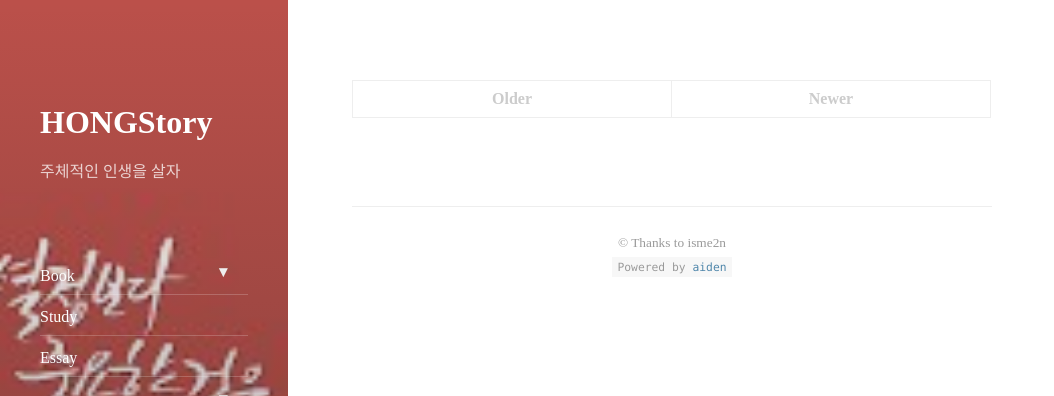
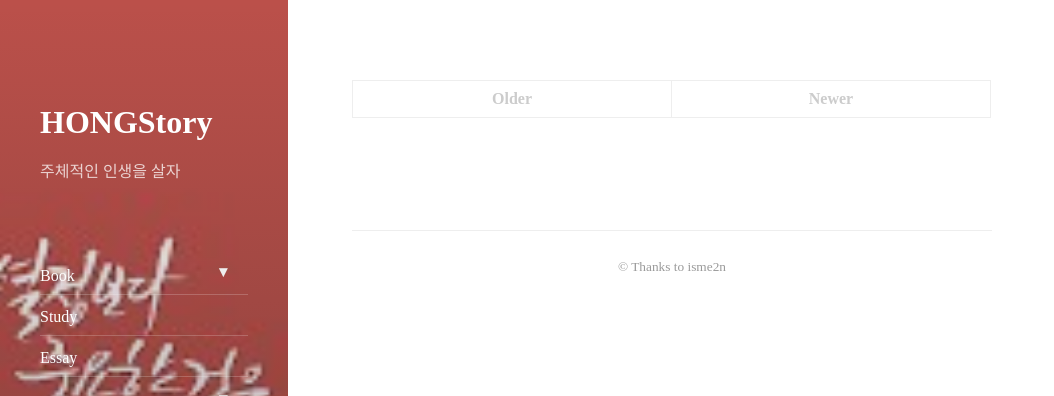
Before and after one commit to koreahong/koreahong.github.io, a Jekyll site: the page built from index.html, in a window 1280 px wide and 900 px high, scrolled down 979 px. Shown: the top 396 px of the window, without its empty margins (0-1054 px from the left). Built offline with Jekyll 4.4.1, drawn with Linux system fonts in a browser that asks for light colours; nearby versions of some CDN libraries; the list of posts is cut into pages by our own code.

Commit message:
08251715

```diff
--- a/_includes/body.html
+++ b/_includes/body.html
@@ -19,7 +19,7 @@
       {{ content }}
 
       {% if site.disqus_shortname and page.layout == 'post' %}
-        {% include comments.html %}
+
       {% endif %}
 
       {% include footer.html %}
--- a/_includes/footer.html
+++ b/_includes/footer.html
@@ -3,7 +3,5 @@
   {% if site.copyright.size > 0 %}
     {{ site.copyright | markdownify }}
   {% endif %}
-  <p>
-    <code>Powered by <a href="https://isme2n.github.io/">aiden</a></code>
-  </p>
+
 </footer>
--- a/_includes/post.html
+++ b/_includes/post.html
@@ -22,7 +22,6 @@
   {% endunless %}
   {% endfor %}
 
-  <script async src="//pagead2.googlesyndication.com/pagead/js/adsbygoogle.js"></script>
   {% unless include.excerpt %}
   <div class="markdown-body">
 
@@ -65,22 +64,14 @@
         height: 258px;
       }
     </style>
-    <div class='row'>
-      <ins class="adsbygoogle myAd1190" data-ad-client="ca-pub-9134477021095729" data-ad-slot="6559875097"></ins>
-      <ins class="adsbygoogle myAd1290" data-ad-client="ca-pub-9134477021095729" data-ad-slot="6559875097"></ins>
-    </div>
-    <script>
-      (adsbygoogle = window.adsbygoogle || []).push({});
-    </script>
+
 
     <br />
     {{ post.content }}
     <br />
     <br />
   </div>
-  <script>
-    (adsbygoogle = window.adsbygoogle || []).push({});
-  </script>
+
   {% else %}
   {{ post.excerpt }}
   <p class="read-more"><a class="heading" href="{{ post.url | relative_url }}" data-flip="title">Continue reading </a>
@@ -91,6 +82,7 @@
 {% unless include.link_title %}
 <hr class="dingbat" />
 
+<!--
 <div class="share">
   <h2>Share this post</h2>
   <div class="share-body">
@@ -105,6 +97,6 @@
       </span>
     </a>
   </div>
-</div>
+</div> -->
 <br />
 {% endunless %}
```
